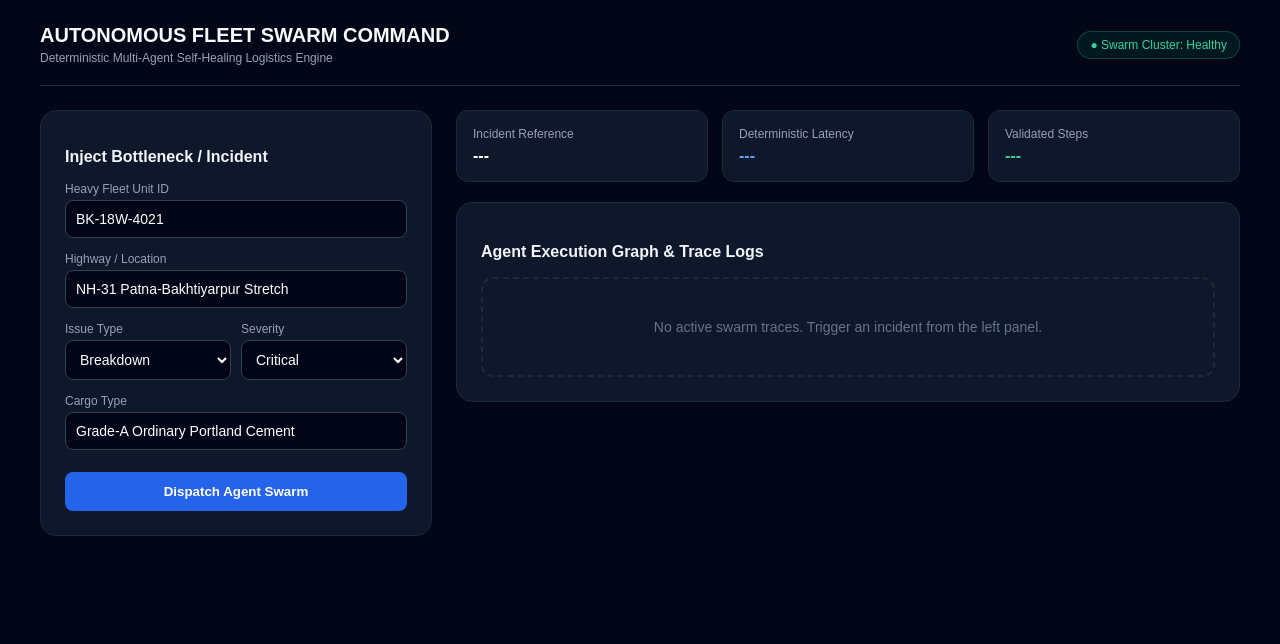
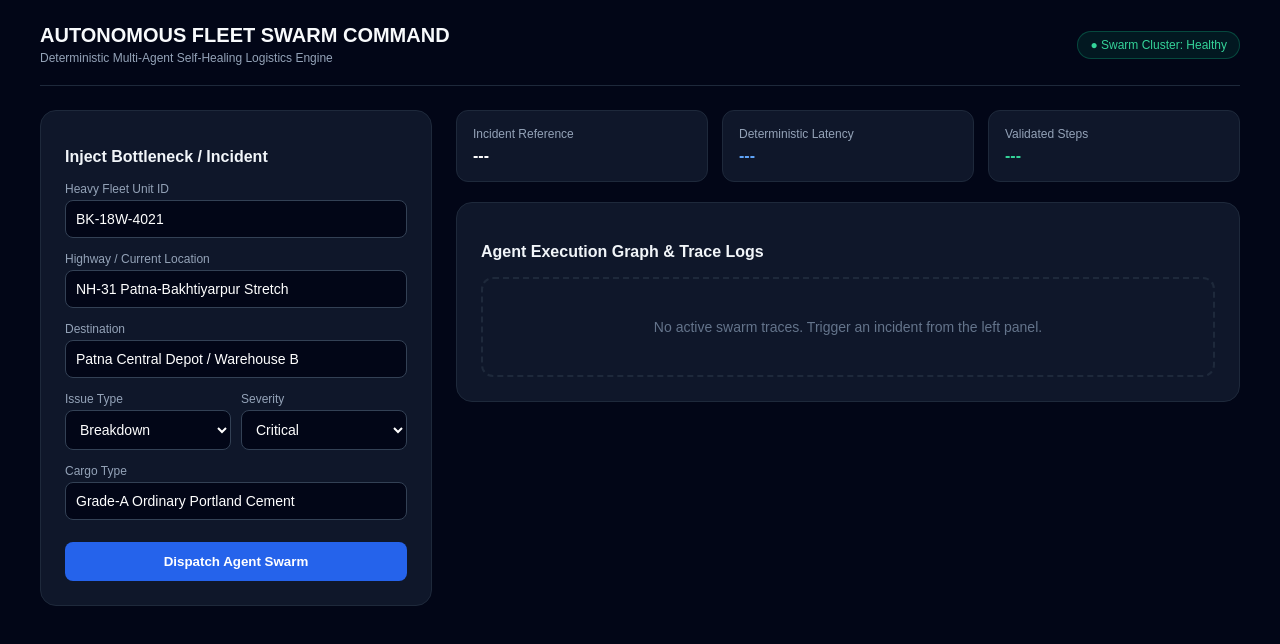
Before and after one commit to projects2829/fleet-swarm-project, a React (Create React App) app in the folder frontend/: page / in a window 1280 px wide. Shown: the top 644 px of the page. Built offline with nearby package versions, Linux system fonts and the light colour scheme.

Commit message:
Update App.js

```diff
--- a/frontend/src/App.js
+++ b/frontend/src/App.js
@@ -4,6 +4,7 @@ import axios from 'axios';
 function App() {
   const [vehicleId, setVehicleId] = useState("BK-18W-4021");
   const [location, setLocation] = useState("NH-31 Patna-Bakhtiyarpur Stretch");
+  const [destination, setDestination] = useState("Patna Central Depot / Warehouse B");
   const [issueType, setIssueType] = useState("breakdown");
   const [severity, setSeverity] = useState("CRITICAL");
   const [cargoType, setCargoType] = useState("Grade-A Ordinary Portland Cement");
@@ -12,18 +13,22 @@ function App() {
   const [response, setResponse] = useState(null);
   const [error, setError] = useState(null);
 
- const handleRunSwarm = async (e) => {
+  const handleRunSwarm = async (e) => {
     e.preventDefault();
     setLoading(true);
     setError(null);
     setResponse(null);
 
-
     const API_BASE = process.env.REACT_APP_API_URL || "https://fleet-swarm-backend.onrender.com";
 
     try {
       const res = await axios.post(`${API_BASE}/api/triage`, {
-        vehicle_id: vehicleId, location, issue_type: issueType, severity, cargo_type: cargoType
+        vehicle_id: vehicleId,
+        location,
+        destination,
+        issue_type: issueType,
+        severity,
+        cargo_type: cargoType
       });
       setResponse(res.data);
     } catch (err) {
@@ -54,8 +59,12 @@ function App() {
               <input type="text" value={vehicleId} onChange={(e) => setVehicleId(e.target.value)} style={{ width: '100%', background: '#020617', border: '1px solid #334155', borderRadius: '8px', padding: '10px', color: '#fff', fontSize: '14px' }} required />
             </div>
             <div>
-              <label style={{ display: 'block', fontSize: '12px', color: '#94a3b8', marginBottom: '4px' }}>Highway / Location</label>
+              <label style={{ display: 'block', fontSize: '12px', color: '#94a3b8', marginBottom: '4px' }}>Highway / Current Location</label>
               <input type="text" value={location} onChange={(e) => setLocation(e.target.value)} style={{ width: '100%', background: '#020617', border: '1px solid #334155', borderRadius: '8px', padding: '10px', color: '#fff', fontSize: '14px' }} required />
+            </div>
+            <div>
+              <label style={{ display: 'block', fontSize: '12px', color: '#94a3b8', marginBottom: '4px' }}>Destination</label>
+              <input type="text" value={destination} onChange={(e) => setDestination(e.target.value)} style={{ width: '100%', background: '#020617', border: '1px solid #334155', borderRadius: '8px', padding: '10px', color: '#fff', fontSize: '14px' }} required />
             </div>
             <div style={{ display: 'grid', gridTemplateColumns: '1fr 1fr', gap: '10px' }}>
               <div>
```
